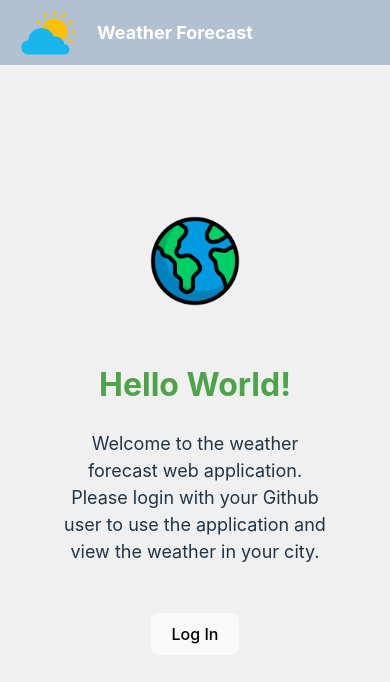
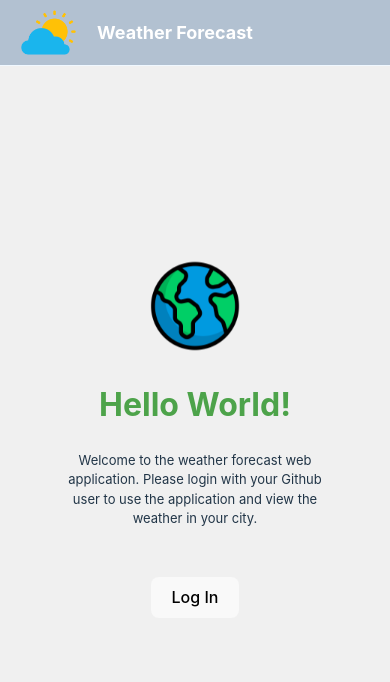
Before and after one commit to Dev-Challenger/weather-forecast-app, a React (Vite) app: page / in a window 390 px wide. Shown: the top 682 px of the page. Built offline with nearby package versions, Linux system fonts and the light colour scheme.

Commit message:
fix|ui: improved all pages ui for smaller devices

```diff
--- a/src/components/styles/SearchBarStyles.js
+++ b/src/components/styles/SearchBarStyles.js
@@ -6,7 +6,7 @@ const SearchBarStyles = {
         boxShadow: state.isFocused ? '0 0 0 2px #222' : null,
         background: state.isFocused ? '#ccc' : null,
         color: '#333',
-        width: '22rem',
+        width: '18rem',
         height: '3rem',
         padding: '5px',
         margin: '5px',
--- a/src/pages/styles/Home.css
+++ b/src/pages/styles/Home.css
@@ -11,11 +11,13 @@
 }
 
 @media (max-width: 600px) {
+  :root {
+    padding: 0;
+  }
 
   .user-profile {
     font-size: small;
-    padding-top: 4rem;
     padding-bottom: 5rem;
-    max-width: 16rem;
+    max-width: 18rem;
   }
 }
--- a/src/pages/styles/LandingPage.css
+++ b/src/pages/styles/LandingPage.css
@@ -34,6 +34,25 @@
 
   }
 
+  @media (max-width: 600px) {
+
+    body{
+      top: 0;
+      height: 8vh;
+      margin: 0;
+      padding: 0
+
+    }
+
+    .intro-text {
+      font-size: small
+    }
+
+    .logo {
+      margin-top: 2rem;
+      padding: 0;
+    }
+  }
 
   @media (prefers-color-scheme: light) {
     .text-welcome {
--- a/src/pages/styles/WeatherForecast.css
+++ b/src/pages/styles/WeatherForecast.css
@@ -14,7 +14,7 @@ h2 {
   border: #61dafbaa;
   border-radius: 4rem;
   border-style: dashed;
-  margin-bottom: 4rem;
+  margin-bottom: 2rem;
 
   background-color: #61dafb0c;
 
@@ -48,6 +48,16 @@ h2 {
   color: rgb(175, 255, 96);
 }
 
+.page-actions {
+  display: flex;
+  flex-direction: row;
+  align-items: center;
+  justify-content: center;
+}
+
+.link-button {
+  margin-bottom: 2rem;
+}
 
 @media (max-width: 600px) {
 
@@ -63,7 +73,23 @@ h2 {
     display: none;
   }
 
+  .page-actions {
+    flex-direction: column;
+    margin: 0;
+  }
+
+
 }
+
+@media (max-width: 600px) {
+
+  .search-info {
+    margin-top: 7rem;
+    font-size: medium;
+    max-width: 18rem;
+  }
+}
+
 
 @media (prefers-color-scheme: light) {
   .city-name {
```
